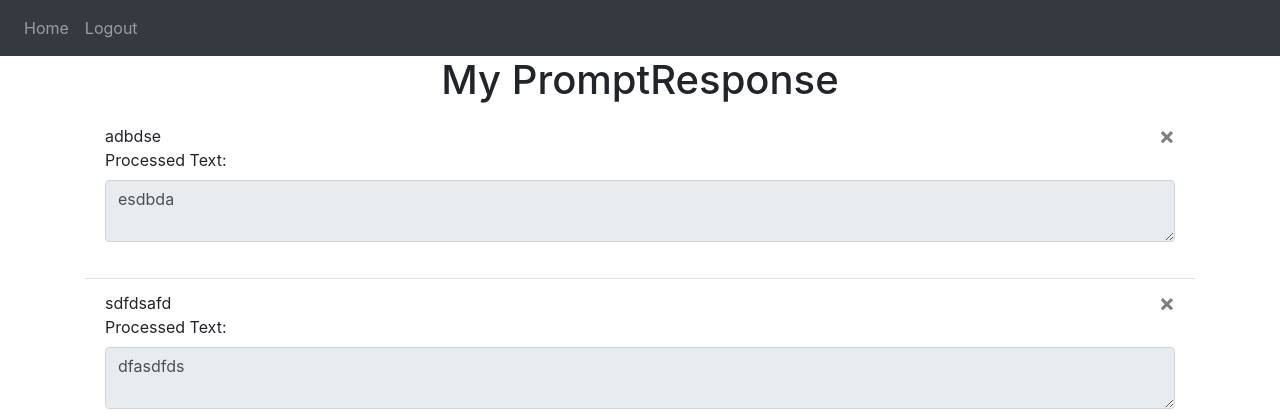
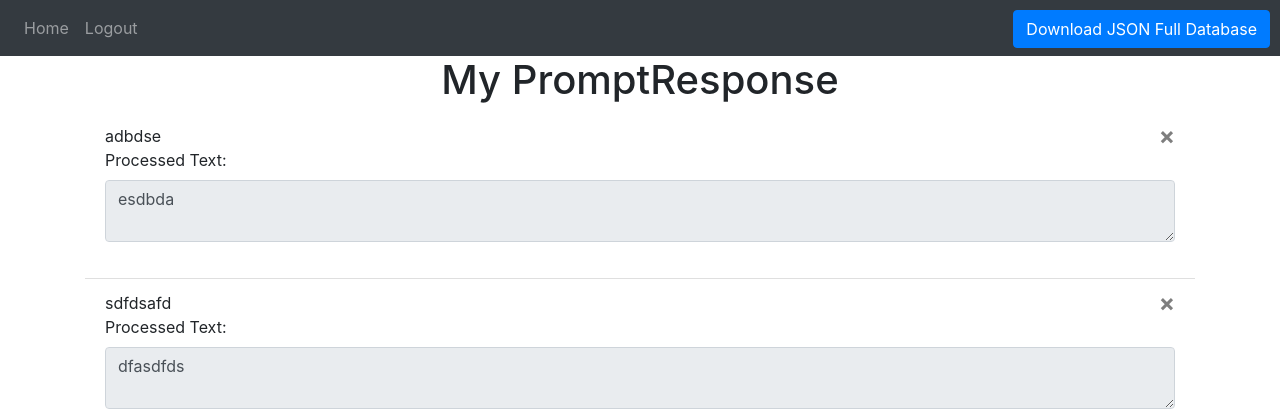
Before and after one commit to riddickzhou/openai_api_work, a Flask app: page / in a window 1280 px wide. Shown: the top 420 px of the page. Run offline with Flask 3, Linux system fonts and the light colour scheme; a user stored in the database is signed in; some libraries are stand-ins or nearby versions.

Commit message:
Add download database json functionality

```diff
--- a/website/templates/home.html
+++ b/website/templates/home.html
@@ -54,4 +54,10 @@
   {% endfor %}
 </ul>
 
+
+<!-- Add the download link at the top right -->
+<div style="position: absolute; top: 10px; right: 10px;">
+  <a href="{{ url_for('views.download_json') }}" class="btn btn-primary" download>Download JSON Full Database</a>
+</div>
+
 {% endblock %}
--- a/website/views.py
+++ b/website/views.py
@@ -1,4 +1,4 @@
-from flask import Blueprint, render_template, request, flash, redirect,jsonify
+from flask import Blueprint, Response, render_template, request, flash, redirect, jsonify, make_response
 from . import db   ##means from __init__.py import db
 from flask_login import login_required, current_user
 import json
@@ -113,3 +113,28 @@ def remove_duplicate_json_items():
             db.session.delete(item)
 
     db.session.commit()
+
+
+@views.route('/download_json', methods=['GET'])
+def download_json():
+    # Query the JsonItem table to retrieve the JSON data
+    json_items = JsonItem.query.all()
+
+    # Create a list to store JSON objects
+    json_data = []
+
+    for item in json_items:
+        json_data.append({
+            'prompt': item.prompt,
+            'response': item.response
+        })
+
+    # Convert the list of JSON objects to a JSON string
+    json_string = json.dumps(json_data, ensure_ascii=False, indent=2)
+
+    # Create a response with the JSON content and set the headers
+    response = make_response(json_string)
+    response.headers['Content-Type'] = 'application/json'
+    response.headers['Content-Disposition'] = 'attachment; filename=json_data.json'
+
+    return response
```
